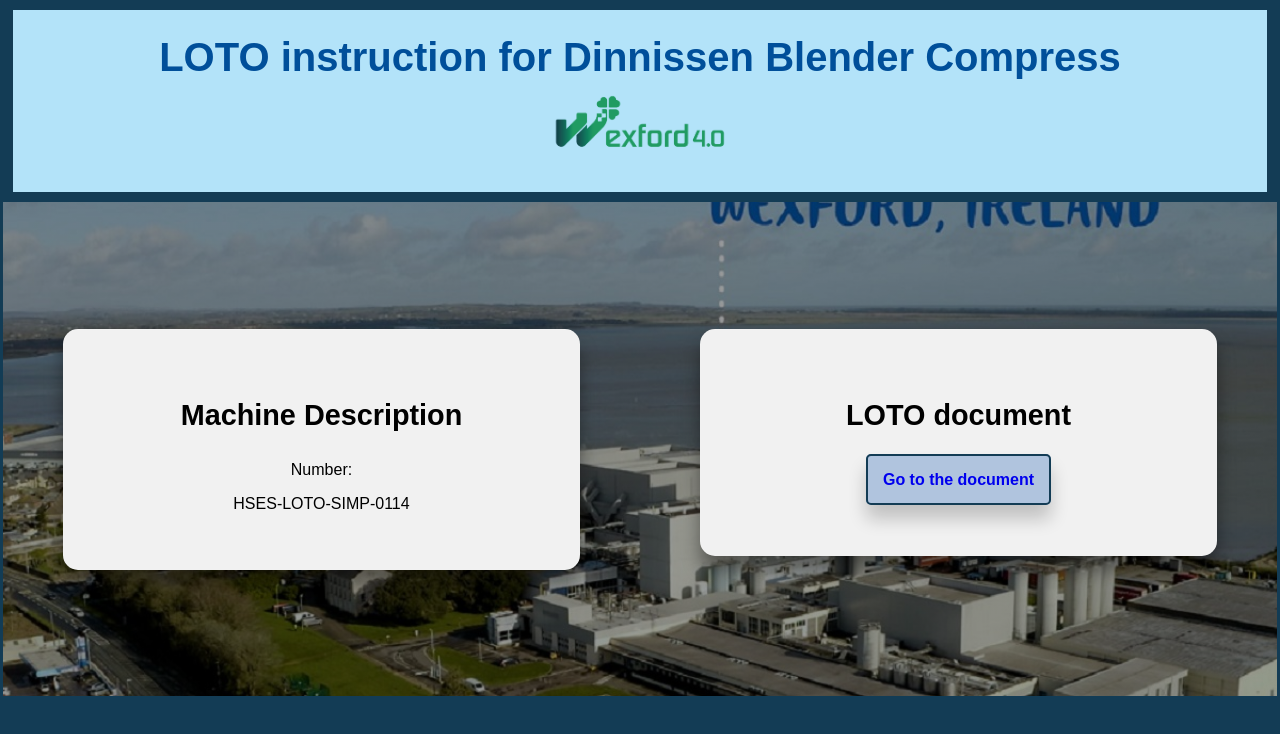
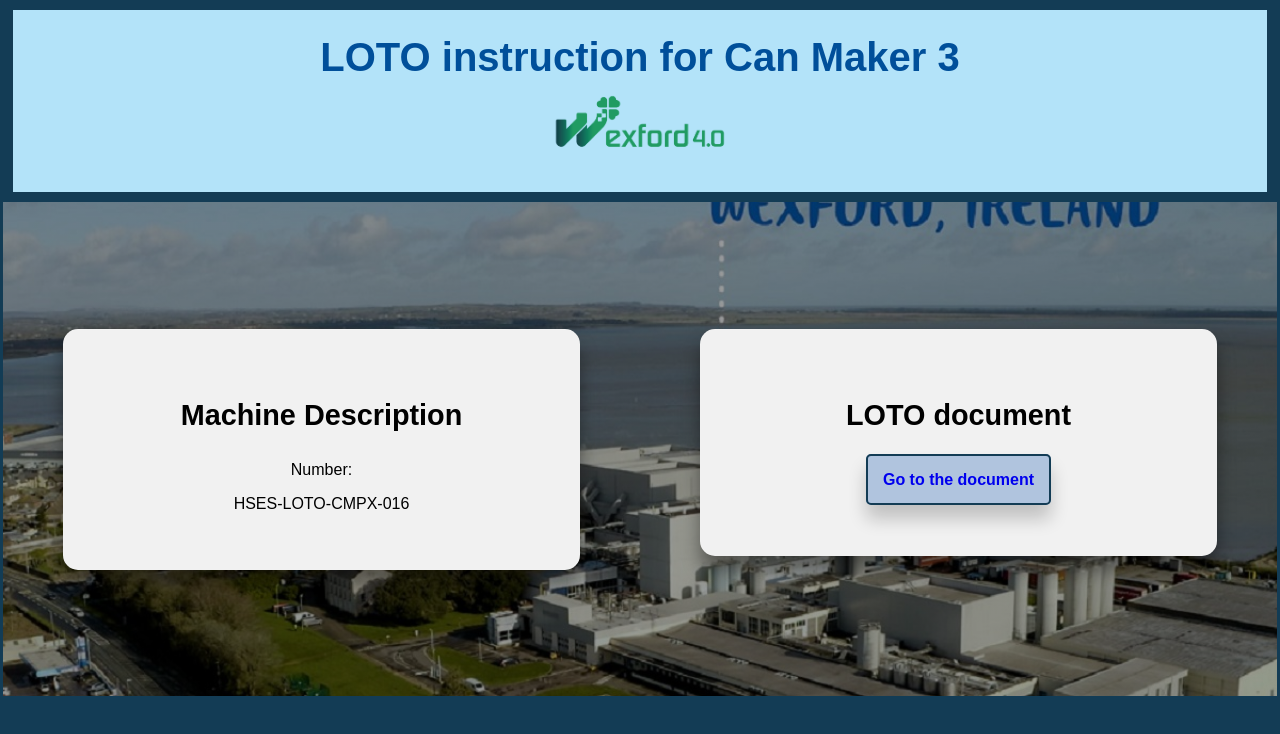
Before and after one commit to Constancetermoz/Can-Maker-3, a plain HTML site: page index.html in a window 1280 px wide. Drawn offline with Linux system fonts and the light colour scheme.

Commit message:
Update index.html

```diff
--- a/index.html
+++ b/index.html
@@ -2,13 +2,13 @@
 <html>
 <head>
 <meta name="LOTO Instruction" content="width=device-width, initial-scale=1">
-<title>LOTO INSTRUCTION - Dinnissen Blender Compress</title>
+<title>LOTO INSTRUCTION - Can Maker 3</title>
 <link rel="stylesheet" href="style.css">
 </head>
 <body>
 
 <div class="Title">
-  <h1>LOTO instruction for Dinnissen Blender Compress</h1>
+  <h1>LOTO instruction for Can Maker 3</h1>
   <img src="logo.png" alt="Wexford digital team logo" style="width:200px;">
 </div>
 
@@ -17,14 +17,14 @@
     <div class="card">
       <h3>Machine Description</h3>
       <p>Number:</p>
-      <p>HSES-LOTO-SIMP-0114</p>
+      <p>HSES-LOTO-CMPX-016</p>
     </div>
   </div>
 
   <div class="column">
     <div class="card" style="padding-bottom:67px;">
       <h3 style="padding-bottom:10px;">LOTO document</h3>
-      <a href="https://live.danwex.ideagenqpulse.com/QPulse/default.aspx#ViewID=Revision_DetailView_Active&ObjectKey=5046&ObjectClassName=Bacchus.Xpo.BusinessObjects.Documents.Revision&mode=View">Go to the document</a>
+      <a href="https://live.danwex.ideagenqpulse.com/QPulse/default.aspx#ViewID=Revision_DetailView_Active&ObjectKey=4455&ObjectClassName=Bacchus.Xpo.BusinessObjects.Documents.Revision&mode=View">Go to the document</a>
     </div>
   </div>
 
```
